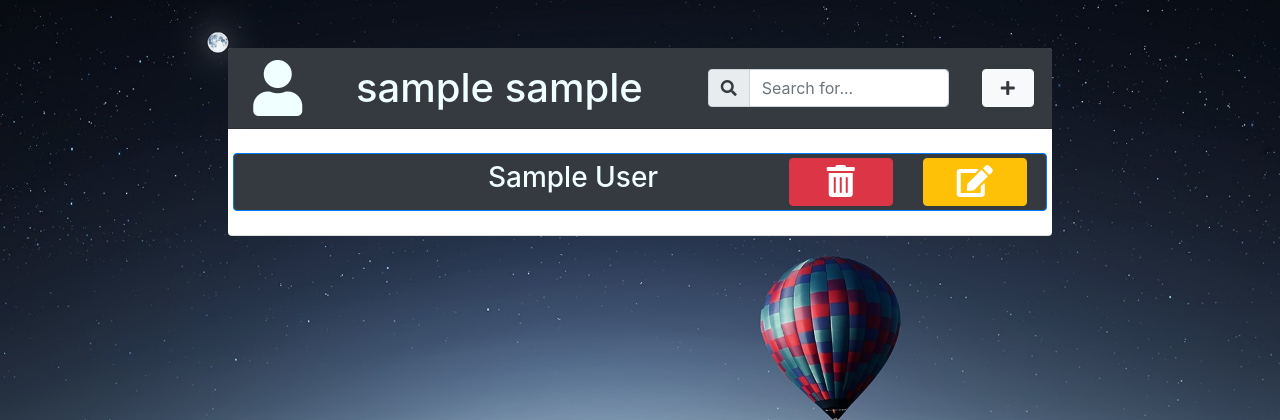
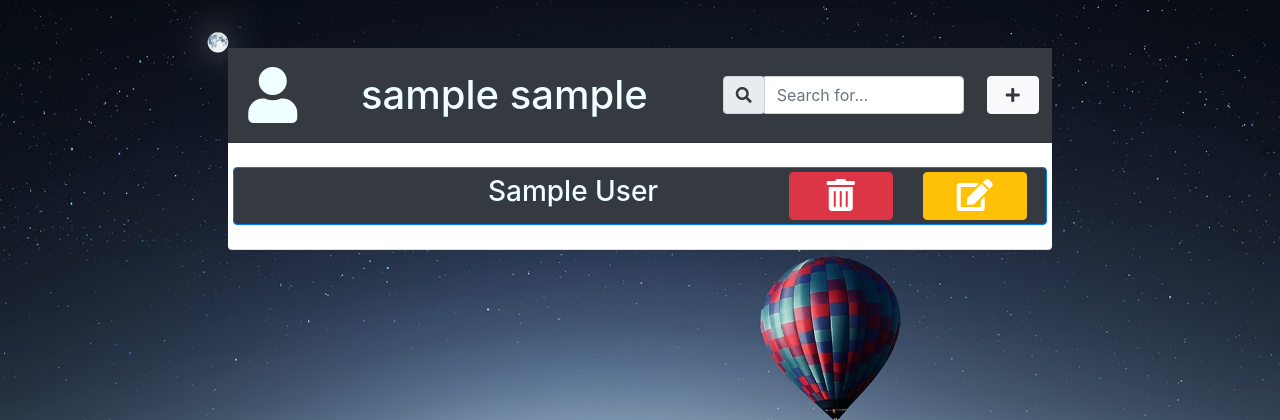
Before and after one commit to hiranosasuke/group8, a PHP site: page /contact.php in a window 1280 px wide. Shown: the part 56-476 px from the top of the page. Run offline with PHP 8.4, Linux system fonts and the light colour scheme; the visitor is signed in with stand-in values (Sample User, id 1); tables that the repository leaves empty or names only in its code hold one stand-in row (values such as "Sample post"); some libraries are stand-ins or nearby versions.

Commit message:
Added Search/ bug fixes
Added search option
   Can search all contacts by searching 'all' or 'All'
When on mobile made name disappear in header; makes it look smoother

```diff
--- a/contact.php
+++ b/contact.php
@@ -13,22 +13,22 @@
 				<div class="card" style="border-top:0px; border-left:0px; border-right:0px">
 	  		<div class="card-header bg-dark text-light">
 					<div class="row">
-						<div class="col-md-1 col-xs-12 text-center m-auto">
+						<div class="col-md-1 col-xs-12 text-center mx-auto my-auto">
 							<i id="darkelement" class="display-4 fa fa-user"></i>
 						</div>
 						<?php
 							$first=$_SESSION['u_first'];
 							$last=$_SESSION['u_last'];
-							echo "<div class='col-md-6 col-xs-12 row'> <h1 class='text-center p-auto m-auto'>$first $last</h1></div>";
+							echo "<div class='col-md-6 col-xs-12 row m-auto d-none d-sm-block'> <h1 class='text-center p-auto m-auto'>$first $last</h1></div>";
 						 ?>
 
-						 <div class="col-md-4 col-xs-6 m-auto">
+						 <div class="col-md-4 col-xs-6 mx-auto m-auto py-3">
 							 <div class="input-group">
 								 <div class="input-group-prepend">
-			 					 		<div class="input-group-text"><i class=" fa fa-search text-dark"></i></div>
+			 					 	<form class="d-flex" method="post">	<button class="input-group-text btn btn-secondary"><i class="fa fa-search text-dark"></i></button>
 		 							</div>
-		 		 					<input type="text" class="form-control" placeholder="Search for...">
-		 	 				  </div>
+		 		 					<input type="text" name="search" class="form-control" placeholder="Search for...">
+		 	 				  </div></form>
 							</div>
 							<div class="col-md-1 col-xs-6 text-center m-auto p-2">
 								 <button class="btn btn-light btn-block" data-toggle="modal" data-target="#addUserModal"><span data-toggle="tooltip" title="Add User"><i class="fa fa-plus text-dark"></i></span></button>
@@ -46,9 +46,21 @@
 	  		<div class="card-body">
 					<?php
 						$id=$_SESSION['u_id'];
-						$sql = "SELECT LastName,FirstName,Email,phone,picture,user_id,contact_id FROM contacts WHERE user_id=$id";
+							$search="";
+							if(isset($_POST['search'])){
+								$search=$_POST['search'];
+								if($_POST['search']=='all' || $_POST['search']=='All'){
+									$search="";
+								}
+							}
+
+
+						$condition = "(FirstName LIKE '%$search%' || LastName LIKE '%$search%')";
+						$sql = "SELECT LastName,FirstName,Email,phone,picture,user_id,contact_id FROM contacts WHERE user_id=$id && $condition" ;
 						$result=mysqli_query($conn, $sql);
 						$resultCheck = mysqli_num_rows($result);
+
+
 						if($resultCheck<1){
 							echo' <div class="display-5 text-center text-dark">
 							 	No Contacts
```
